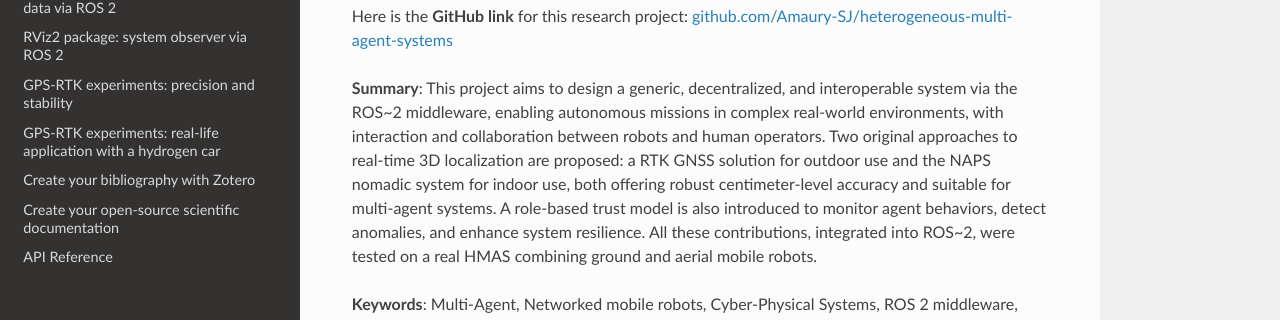
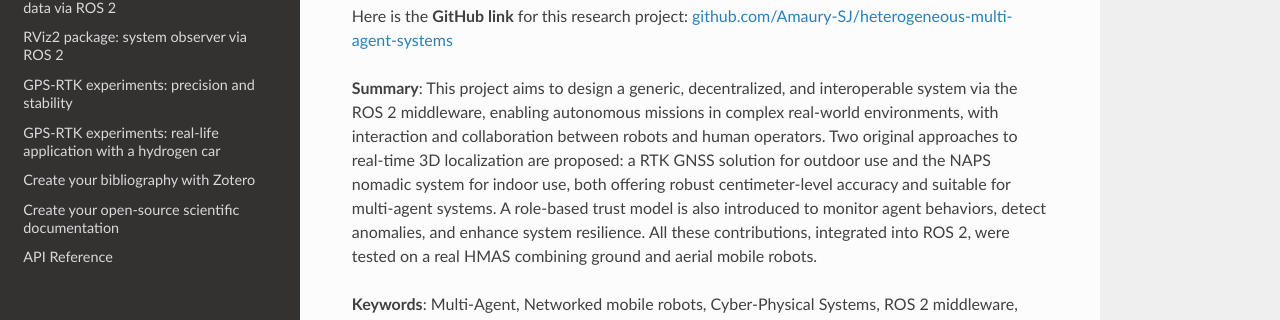
Before and after one commit to Amaury-SJ/heterogeneous-multi-agent-systems, a Sphinx documentation site: the page built from docs/source/index.md, in a window 1280 px wide and 900 px high. Shown: the part 312-632 px from the top of the window. Built offline with Sphinx 7.4.7 and the Read the Docs theme 3.1.0, drawn with Linux system fonts in a browser that asks for light colours.

```diff
--- a/docs/source/index.md
+++ b/docs/source/index.md
@@ -11,7 +11,7 @@ The CITATION.cff file isn't update yet.
 
 Here is the **GitHub link** for this research project: [github.com/Amaury-SJ/heterogeneous-multi-agent-systems]
 
-**Summary**: This project aims to design a generic, decentralized, and interoperable system via the ROS~2 middleware, enabling autonomous missions in complex real-world environments, with interaction and collaboration between robots and human operators. Two original approaches to real-time 3D localization are proposed: a RTK GNSS solution for outdoor use and the NAPS nomadic system for indoor use, both offering robust centimeter-level accuracy and suitable for multi-agent systems. A role-based trust model is also introduced to monitor agent behaviors, detect anomalies, and enhance system resilience. All these contributions, integrated into ROS~2, were tested on a real HMAS combining ground and aerial mobile robots.
+**Summary**: This project aims to design a generic, decentralized, and interoperable system via the ROS 2 middleware, enabling autonomous missions in complex real-world environments, with interaction and collaboration between robots and human operators. Two original approaches to real-time 3D localization are proposed: a RTK GNSS solution for outdoor use and the NAPS nomadic system for indoor use, both offering robust centimeter-level accuracy and suitable for multi-agent systems. A role-based trust model is also introduced to monitor agent behaviors, detect anomalies, and enhance system resilience. All these contributions, integrated into ROS 2, were tested on a real HMAS combining ground and aerial mobile robots.
 
 **Keywords**: Multi-Agent, Networked mobile robots, Cyber-Physical Systems, ROS 2 middleware, Indoor-Outdoor 3D Localization, Embedded Systems.
 
```
Also changed, not shown: README.md (+1 -1 lines).
